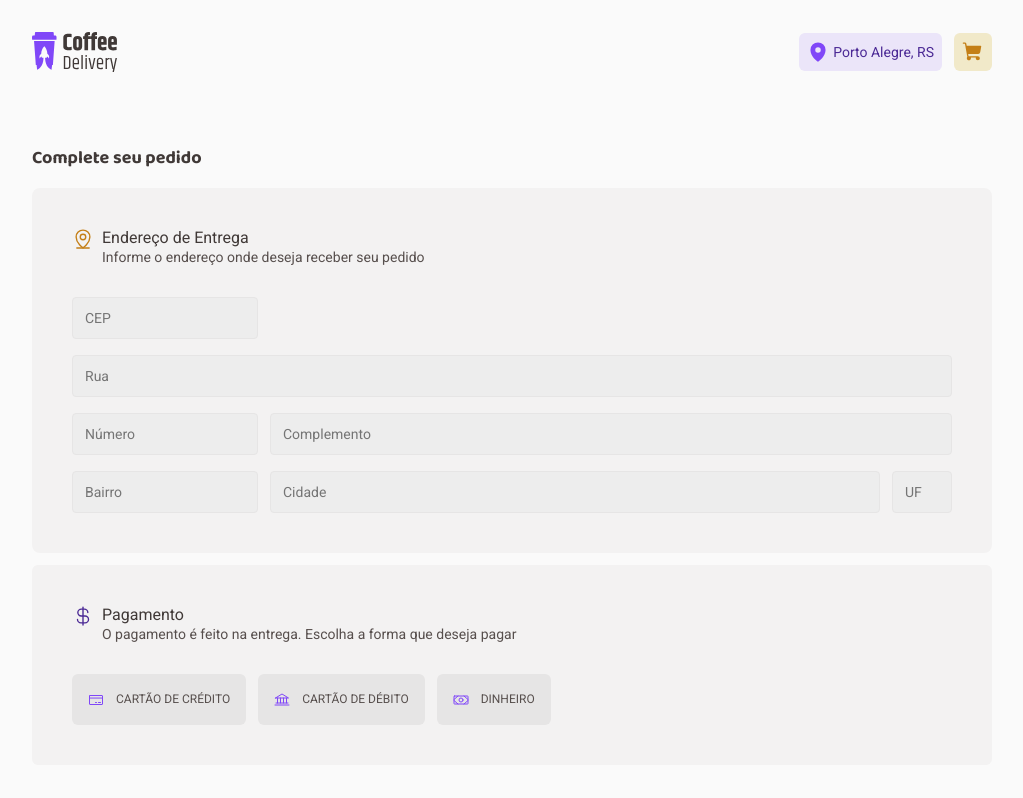
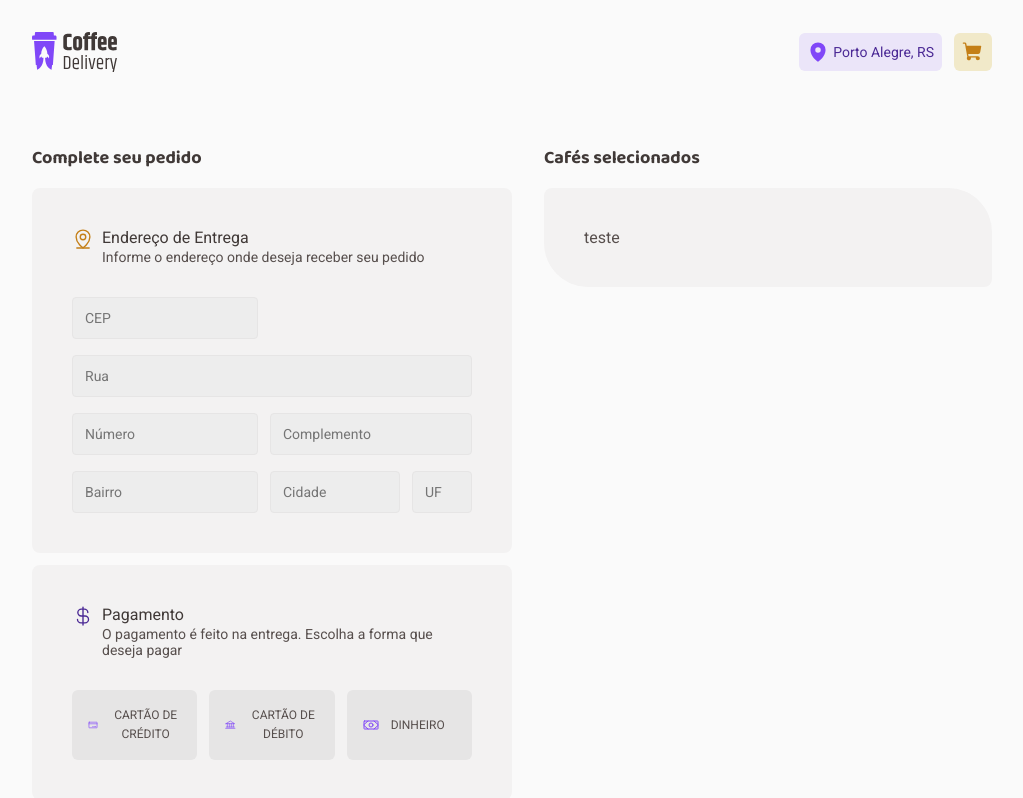
Before and after one commit to jaocruz/coffee-delivery, a React (Vite) app: page /checkout in a window 1280 px wide. Shown: the top 798 px of the page, without its empty margins (128-1151 px from the left). Built offline with nearby package versions, Linux system fonts and the light colour scheme.

Commit message:
componente baseContainer

```diff
--- a/src/pages/checkout/components/styles.ts
+++ b/src/pages/checkout/components/input/styles.ts
@@ -25,4 +25,8 @@ export const InputContainer = styled.div`
       font-size: 0.875rem;
       color: ${props => props.theme["base-text"]};
    }
+
+   &:focus-within{
+      outline: 1px solid ${props => props.theme["yellow-dark"]};
+   }
 `
--- a/src/pages/checkout/index.tsx
+++ b/src/pages/checkout/index.tsx
@@ -1,11 +1,12 @@
+import { CheckoutContainer, CoffeOrderContainer, FormContainer, FormContent, PaymentButton, PaymentMethodContainer } from "./styles";
 import { Bank, CreditCard, CurrencyDollar, MapPinLine, Money } from "phosphor-react";
-import { CheckoutContainer, FormContainer, FormContent, PaymentButton, PaymentMethodContainer } from "./styles";
-import { Input } from "./components";
+import { Input } from "./components/input";
 
 export function Checkout(){
    return(
       <CheckoutContainer>
-         <h1>Complete seu pedido</h1>
+         <form action="">
+            <label>Complete seu pedido</label>
 
             <div className="finish-order">
                <FormContainer>
@@ -41,23 +42,30 @@ export function Checkout(){
                   </div>
 
                   <div className="payment-buttons">
-                  <PaymentButton>
+                     <PaymentButton type="button">
                         <CreditCard />
                         <span>Cartão de crédito</span>
                      </PaymentButton>
 
-                  <PaymentButton>
+                     <PaymentButton type="button">
                         <Bank />
                         <span>Cartão de débito</span>
                      </PaymentButton>
 
-                  <PaymentButton>
+                     <PaymentButton type="button">
                         <Money />
                         <span>Dinheiro</span>
                      </PaymentButton>
                   </div>
                </PaymentMethodContainer>
             </div>
+
+            <label>Cafés selecionados</label>
+
+            <CoffeOrderContainer>
+               teste
+            </CoffeOrderContainer>
+         </form>
       </CheckoutContainer>
    )
 }
--- a/src/pages/checkout/styles.ts
+++ b/src/pages/checkout/styles.ts
@@ -3,7 +3,22 @@ import styled from "styled-components";
 export const CheckoutContainer = styled.main`
    padding: 0 10rem;
 
-   h1{
+   form{
+      display: grid;
+
+      align-items: start;
+
+      grid-template-areas:
+      "titulo1 titulo2"
+      "entrega pedido";
+
+      grid-template-columns: 1fr 28rem;
+
+      column-gap: 2rem;
+      margin-bottom: 6rem;
+   }
+
+   label{
       margin: 2.5rem 0 1rem;
 
       font-size: 1.125rem;
@@ -13,13 +28,16 @@ export const CheckoutContainer = styled.main`
    }
 
    .finish-order{
+      grid-area: entrega;
+
       display: flex;
       flex-direction: column;
 
       row-gap: 0.75rem;
    }
 `
-export const FormContainer = styled.div`
+
+const BaseContainer = styled.div`
    display: flex;
    flex-direction: column;
 
@@ -43,7 +61,6 @@ export const FormContainer = styled.div`
 
    .form-header > svg{
       grid-area: svg;
-      color: ${props => props.theme["yellow-dark"]};
    }
 
    .form-header > h1{
@@ -65,8 +82,31 @@ export const FormContainer = styled.div`
    }
 `
 
-export const FormContent = styled.form`
-   display: grid;
+export const FormContainer = styled(BaseContainer)`
+   svg{ color: ${props => props.theme["yellow-dark"]};}
+`
+
+export const PaymentMethodContainer = styled(BaseContainer)`
+   svg{
+      color: ${props => props.theme["purple-dark"]};
+   }
+
+   .payment-buttons{
+      display: grid;
+      grid-template-columns: 1fr 1fr 1fr;
+      column-gap: 0.75rem;
+   }
+`
+
+export const CoffeOrderContainer = styled(BaseContainer)`
+   border-top-right-radius: 2.75rem;
+   border-bottom-left-radius: 2.75rem;
+`
+
+export const FormContent = styled.div`
+   display: flex;
+   flex-direction: column;
+
    gap: 1rem;
 
    div:first-child{
@@ -83,58 +123,6 @@ export const FormContent = styled.form`
       display: grid;
       column-gap: 0.75rem;
       grid-template-columns: auto 1fr 3.75rem;
-   }
-`
-
-export const PaymentMethodContainer = styled.div`
-   padding: 2.5rem;
-   border-radius: 0.375rem;
-
-   display: flex;
-   flex-direction: column;
-
-   row-gap: 2rem;
-
-   background: ${props => props.theme["base-card"]};
-
-   .form-header{
-      display: grid;
-
-      grid-template-areas:
-      "svg title" "svg span";
-
-      grid-template-columns: auto 1fr;
-
-      row-gap: 0.125rem;
-      column-gap: 0.5rem;
-   }
-
-   .form-header > svg{
-      grid-area: svg;
-      color: ${props => props.theme["purple-dark"]};
-   }
-
-   .form-header > h1{
-      grid-area: title;
-
-      margin: 0;
-      font-size: 1rem;
-      font-weight: 400;
-      font-family: 'Roboto', sans-serif;
-      color: ${props => props.theme["base-subtitle"]};
-   }
-
-   .form-header > span{
-      grid-area: span;
-      font-size: 0.875rem;
-      font-weight: 400;
-      font-family: 'Roboto', sans-serif;
-      color: ${props => props.theme["base-text"]};
-   }
-
-   .payment-buttons{
-      display: flex;
-      column-gap: 0.75rem;
    }
 `
 
@@ -170,7 +158,8 @@ export const PaymentButton = styled.button`
       background: ${porps => porps.theme["base-hover"]};
    }
 
-   &:active{
+   &:focus{
+      background: ${porps => porps.theme["purple-light"]};
       outline: 1px solid ${porps => porps.theme.purple};
    }
 `
```
Also changed, not shown: src/pages/checkout/components/input/index.tsx (renamed from src/pages/checkout/components/index.tsx). Lines whose indentation alone changed are shown as unchanged.
